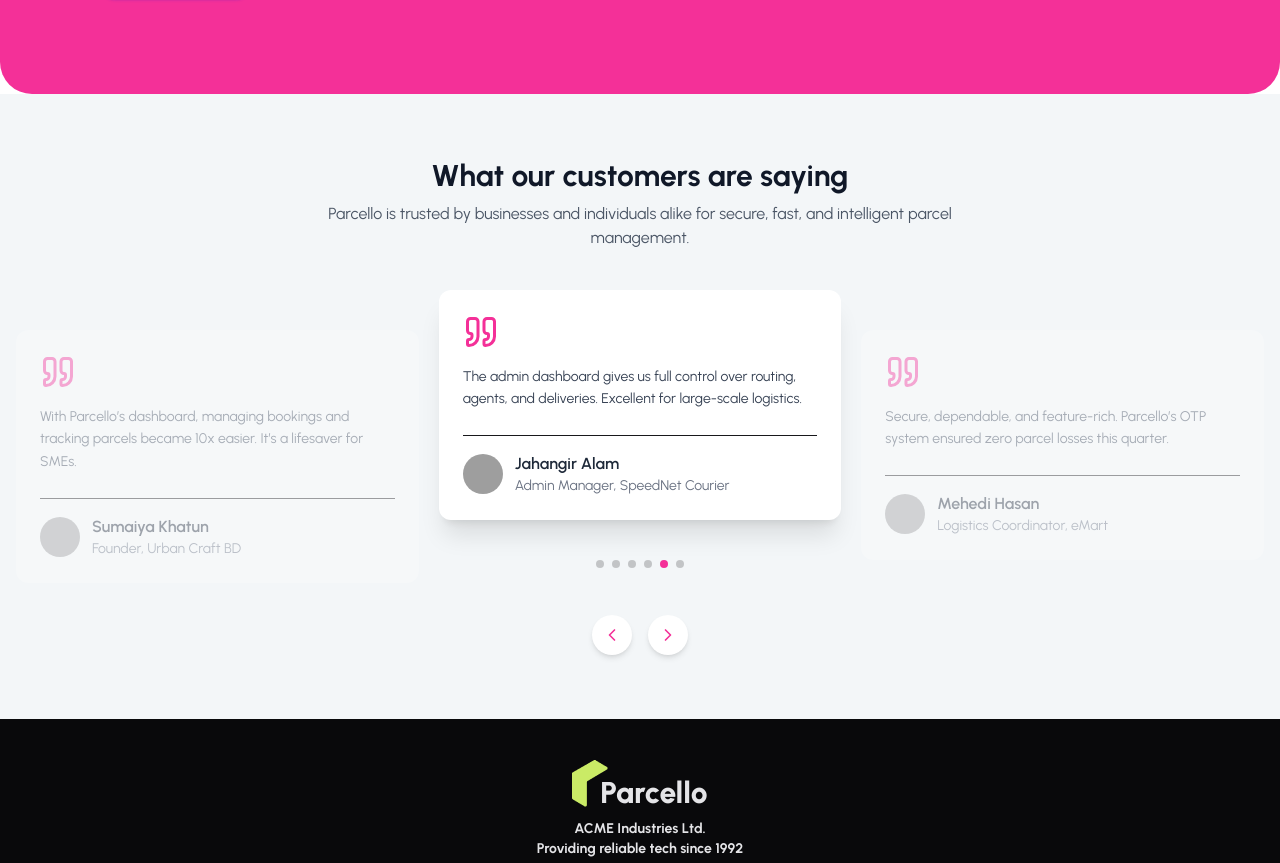
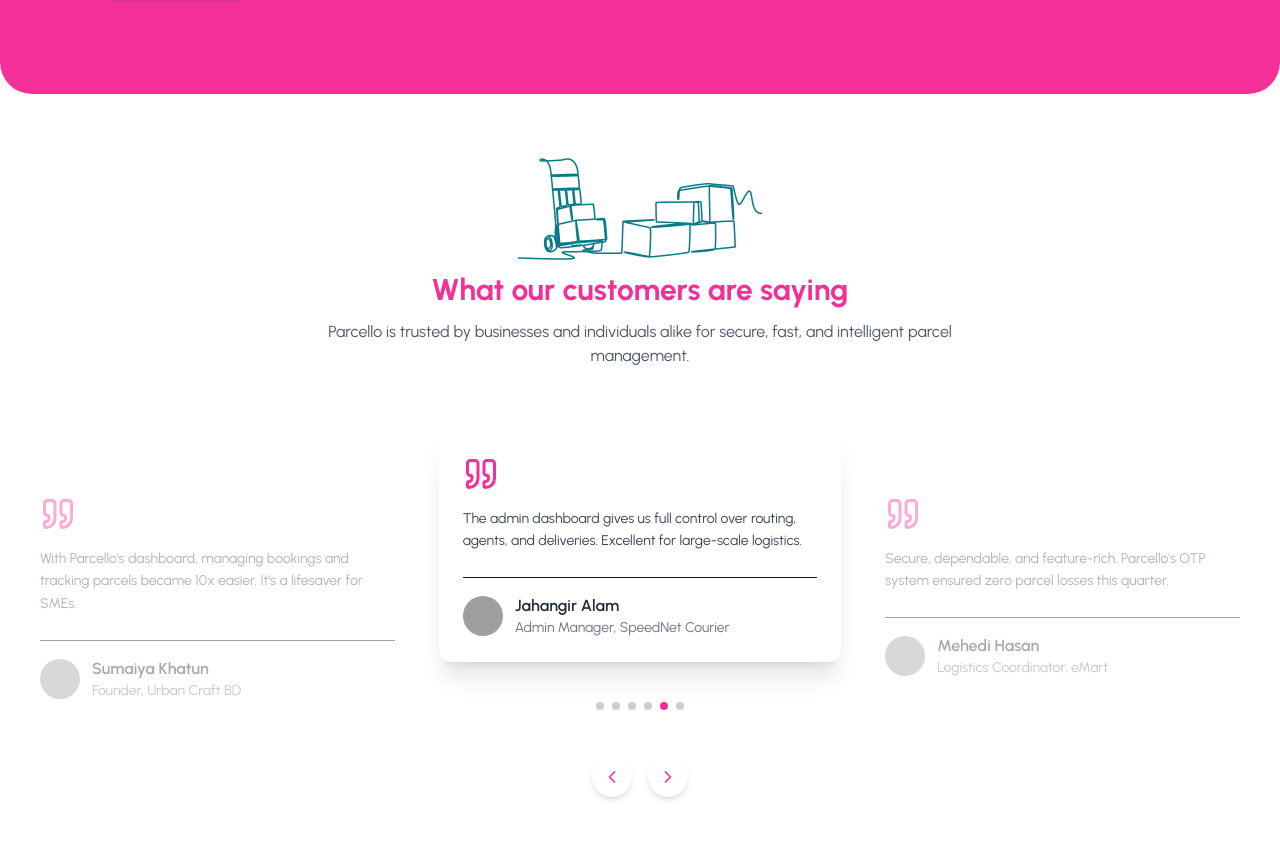
Before and after one commit to md-zeon/Parcello, a React (Vite) app in the folder parcello-client/: page / in a window 1280 px wide. Shown: the part 3633-4496 px from the top of the page. Built offline with nearby package versions, Linux system fonts and the light colour scheme; grey boxes are pictures that could not be loaded.

Commit message:
Added FAQ Section

```diff
--- /dev/null
+++ b/parcello-client/src/pages/Home/Faq/Faq.jsx
@@ -0,0 +1,71 @@
+const faqs = [
+	{
+		question: "How does Parcello ensure secure parcel delivery?",
+		answer:
+			"Parcello uses OTP-based delivery confirmation. The recipient must provide a unique OTP to the delivery agent, ensuring the parcel reaches the correct person.",
+	},
+	{
+		question: "Can I track my parcel in real-time?",
+		answer:
+			"Yes! Parcello provides real-time tracking for every parcel. Merchants and recipients can monitor status updates through their dashboards.",
+	},
+	{
+		question: "How much does parcel delivery cost?",
+		answer:
+			"Delivery charges depend on the parcel type and destination. Within city starts from ৳60 and outside city from ৳80. Additional charges apply for heavier parcels.",
+	},
+	{
+		question: "Who can use Parcello?",
+		answer:
+			"Parcello is designed for merchants, SMEs, delivery agents, and admins managing logistics. It’s optimized for both individual sellers and enterprises.",
+	},
+	{
+		question: "Can I book bulk deliveries for my business?",
+		answer:
+			"Absolutely! Parcello supports SME and corporate bookings. You can book multiple parcels and manage them easily from your merchant dashboard.",
+	},
+	{
+		question: "Is Parcello available in all districts?",
+		answer:
+			"Yes, Parcello supports delivery across all 64 districts in Bangladesh with a nationwide logistics network.",
+	},
+	{
+		question: "How are parcels routed for outside city deliveries?",
+		answer:
+			"Parcels are sent to a warehouse, routed to the destination warehouse, and assigned to a local delivery agent for final delivery — all managed through the admin system.",
+	},
+];
+
+const Faq = () => {
+	return (
+		<div>
+			<div className='max-w-4xl mx-auto text-center pb-16 space-y-3'>
+				<h2 className='text-2xl md:text-3xl font-bold text-secondary'>Frequently Asked Questions (FAQ)</h2>
+				<p className='text-gray-600 max-w-2xl mx-auto'>
+					Find answers to common questions about how Parcello works, pricing, delivery process, and more.
+				</p>
+			</div>
+
+			<div className='max-w-3xl pb-20 mx-auto grid gap-2'>
+				{faqs.map((faq, index) => (
+					<div
+						key={index}
+						className='collapse collapse-arrow border border-secondary rounded-lg overflow-hidden'
+					>
+						<input
+							type='radio'
+							name='faq-accordion'
+							className='peer'
+						/>
+						<div className='collapse-title font-semibold bg-white peer-checked:bg-[#C3DFE2]'>{faq.question}</div>
+						<div className='collapse-content text-gray-600 text-sm bg-white peer-checked:bg-[#C3DFE2]'>
+							<p>{faq.answer}</p>
+						</div>
+					</div>
+				))}
+			</div>
+		</div>
+	);
+};
+
+export default Faq;
--- a/parcello-client/src/pages/Home/Home.jsx
+++ b/parcello-client/src/pages/Home/Home.jsx
@@ -2,6 +2,7 @@ import Banner from "./Banner/Banner";
 import BeMerchant from "./BeMerchant/BeMerchant";
 import Benefits from "./Benefits/Benefits";
 import ClientLogosMarquee from "./ClientLogosMarquee/ClientLogosMarquee";
+import Faq from "./Faq/Faq";
 import HowItWorks from "./howItWorks/howItWorks";
 import OurServices from "./Services/OurServices";
 import TestimonialSlider from "./TestimonialSlider/TestimonialSlider";
@@ -16,6 +17,7 @@ const Home = () => {
 			<Benefits />
 			<BeMerchant />
 			<TestimonialSlider />
+			<Faq />
 		</div>
 	);
 };
--- a/parcello-client/src/pages/Home/TestimonialSlider/TestimonialSlider.jsx
+++ b/parcello-client/src/pages/Home/TestimonialSlider/TestimonialSlider.jsx
@@ -5,6 +5,7 @@ import "swiper/css";
 import "swiper/css/navigation";
 import 'swiper/css/pagination';
 import { LuChevronLeft, LuChevronRight, LuQuote } from "react-icons/lu";
+import customerTop from "../../../assets/customer-top.png";
 
 const testimonials = [
 	{
@@ -23,14 +24,14 @@ const testimonials = [
 	},
 	{
 		quote:
-			"As a delivery agent, I love the system’s simplicity and the fact that I earn on every successful drop-off. It’s smooth and fair.",
+			"As a delivery agent, I love the system's simplicity and the fact that I earn on every successful drop-off. It's smooth and fair.",
 		name: "Rafiq Hasan",
 		title: "Delivery Agent, Parcello",
 		image: "https://img.daisyui.com/images/profile/demo/kenobee@192.webp",
 	},
 	{
 		quote:
-			"With Parcello’s dashboard, managing bookings and tracking parcels became 10x easier. It’s a lifesaver for SMEs.",
+			"With Parcello's dashboard, managing bookings and tracking parcels became 10x easier. It's a lifesaver for SMEs.",
 		name: "Sumaiya Khatun",
 		title: "Founder, Urban Craft BD",
 		image: "https://img.daisyui.com/images/profile/demo/3@94.webp",
@@ -43,7 +44,7 @@ const testimonials = [
 		image: "https://img.daisyui.com/images/profile/demo/anakeen@192.webp",
 	},
 	{
-		quote: "Secure, dependable, and feature-rich. Parcello’s OTP system ensured zero parcel losses this quarter.",
+		quote: "Secure, dependable, and feature-rich. Parcello's OTP system ensured zero parcel losses this quarter.",
 		name: "Mehedi Hasan",
 		title: "Logistics Coordinator, eMart",
 		image: "https://img.daisyui.com/images/profile/demo/spiderperson@192.webp",
@@ -55,9 +56,12 @@ function TestimonialSlider() {
 	const swiperRef = useRef(null);
 
 	return (
-		<div className='bg-[#f3f6f8] py-16 px-4'>
-			<div className='max-w-4xl mx-auto text-center mb-10'>
-				<h2 className='text-2xl md:text-3xl font-bold text-gray-900 mb-2'>What our customers are saying</h2>
+		<div className='bg-base-100 py-16 px-4'>
+			<div className='max-w-4xl mx-auto text-center pb-16 space-y-3'>
+				<div className="grid place-items-center">
+					<img src={customerTop} alt="Customer Review Section Logo" />
+				</div>
+				<h2 className='text-2xl md:text-3xl font-bold text-secondary'>What our customers are saying</h2>
 				<p className='text-gray-600 max-w-2xl mx-auto'>
 					Parcello is trusted by businesses and individuals alike for secure, fast, and intelligent parcel management.
 				</p>
```
